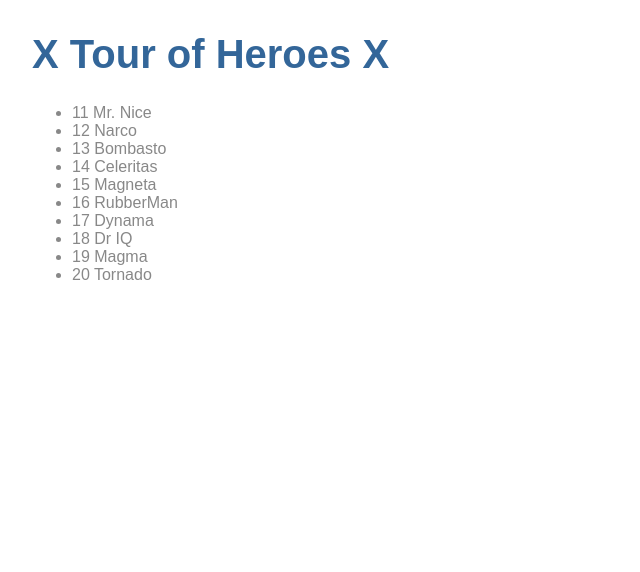
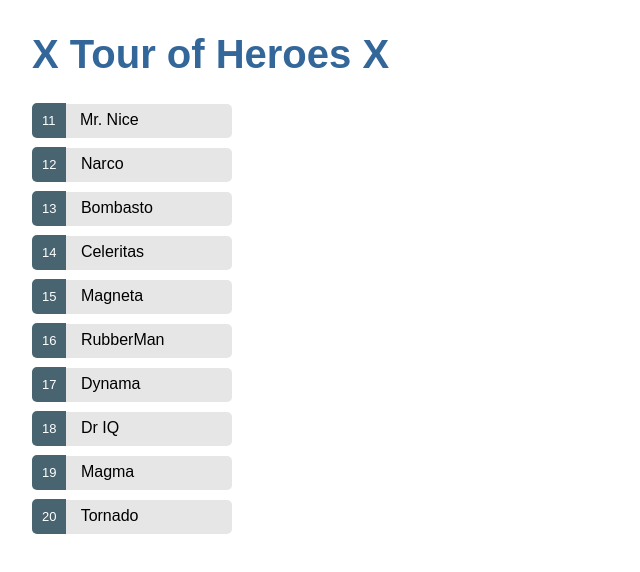
Before and after one commit to jeseel/angular-tour-of-heroes, an Angular app: page / in a window 1280 px wide. Shown: the top 572 px of the page, without its empty margins (0-640 px from the left). Built offline with nearby package versions, Linux system fonts and the light colour scheme.

Commit message:
custom hero ul and li

```diff
--- a/src/app/app.module.ts
+++ b/src/app/app.module.ts
@@ -5,11 +5,13 @@ import { NgModule } from '@angular/core';
 
 import { AppComponent } from './app.component';
 import { HeroesComponent } from './heroes/heroes.component';
+import { HeroDetailComponent } from './hero-detail/hero-detail.component';
 
 @NgModule({
   declarations: [
     AppComponent,
-    HeroesComponent
+    HeroesComponent,
+    HeroDetailComponent
   ],
   imports: [
     BrowserModule,
--- /dev/null
+++ b/src/app/hero-detail/hero-detail.component.html
@@ -0,0 +1,3 @@
+<p>
+  hero-detail works!
+</p>
--- /dev/null
+++ b/src/app/hero-detail/hero-detail.component.ts
@@ -0,0 +1,15 @@
+import { Component, OnInit } from '@angular/core';
+
+@Component({
+  selector: 'app-hero-detail',
+  templateUrl: './hero-detail.component.html',
+  styleUrls: ['./hero-detail.component.css']
+})
+export class HeroDetailComponent implements OnInit {
+
+  constructor() { }
+
+  ngOnInit() {
+  }
+
+}
--- a/src/app/heroes/heroes.component.css
+++ b/src/app/heroes/heroes.component.css
@@ -0,0 +1,33 @@
+ul.heroes{
+    list-style-type: none;
+    box-sizing: border-box;
+    padding: 0;
+    margin: 0;
+}
+
+ul.heroes li{
+    cursor:pointer;
+    background-color: rgb(230, 230, 230);
+    width: 200px;
+    margin-bottom: 10px;
+    color: #000;
+    padding-top: 7px;
+    padding-bottom: 9px;
+    border-radius: 5px;
+
+}
+
+ul.heroes li.active{
+    background-color: #bfcfe2;
+    color: white
+}
+
+ul.heroes li span{
+    font-size: small;
+    background-color: rgb(72, 100, 112);
+    color: white;
+    padding: 10px;
+    margin-right: 10px;
+    border-top-left-radius: 5px;
+    border-bottom-left-radius: 5px;
+}
--- a/src/app/heroes/heroes.component.html
+++ b/src/app/heroes/heroes.component.html
@@ -1,6 +1,6 @@
 
 <ul class="heroes">
-  <li *ngFor="let hero of heroes" (click)="onSelect(hero)">
+  <li *ngFor="let hero of heroes" (click)="onSelect(hero)" [class.active]="hero === selectedHero" >
     <span class="badge">{{hero.id}}</span> {{hero.name}}
   </li>
 </ul>
--- a/src/app/heroes/heroes.component.ts
+++ b/src/app/heroes/heroes.component.ts
@@ -11,12 +11,12 @@ import { Heroes } from '../mock-heroes';
 export class HeroesComponent implements OnInit {
 
   selectedHero: Hero;
+  heroes = Heroes;
+
 
   onSelect(hero: Hero): void {
     this.selectedHero = hero;
   }
-
-  heroes = Heroes;
 
   constructor() { }
 
--- a/src/app/mock-heroes.ts
+++ b/src/app/mock-heroes.ts
@@ -10,4 +10,5 @@ export const Heroes: Hero[] = [
     { id: 17, name: 'Dynama' },
     { id: 18, name: 'Dr IQ' },
     { id: 19, name: 'Magma' },
-    { id: 20, name: 'Tornado'}]
+    { id: 20, name: 'Tornado'}
+];
```
Also changed, not shown: src/app/hero-detail/hero-detail.component.css (added), 1 other file (tests, documents, lock files or other folders).
